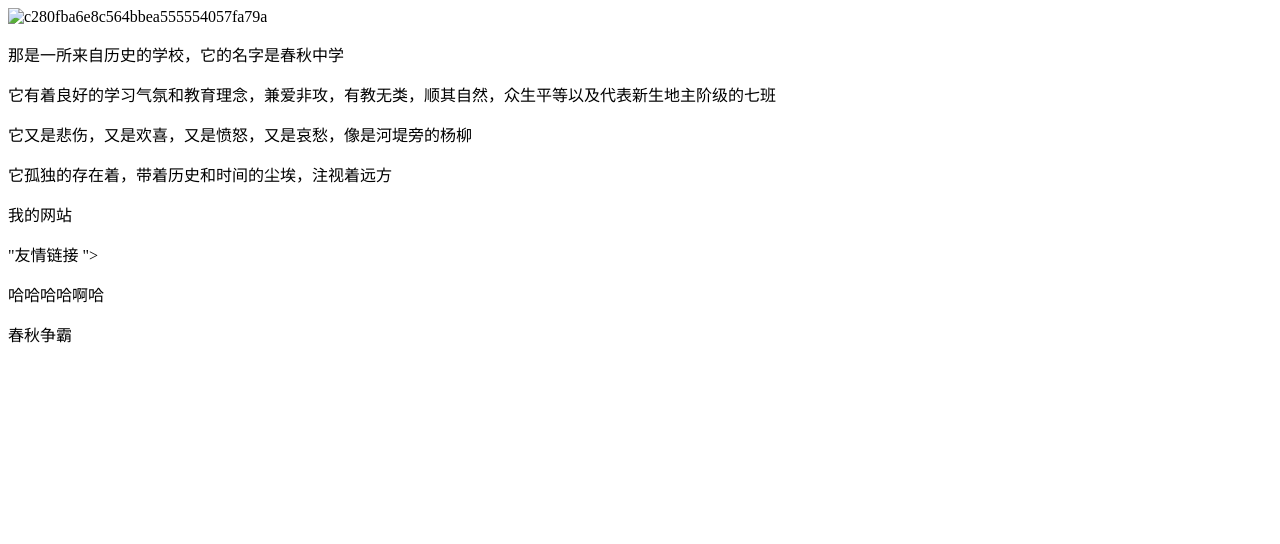
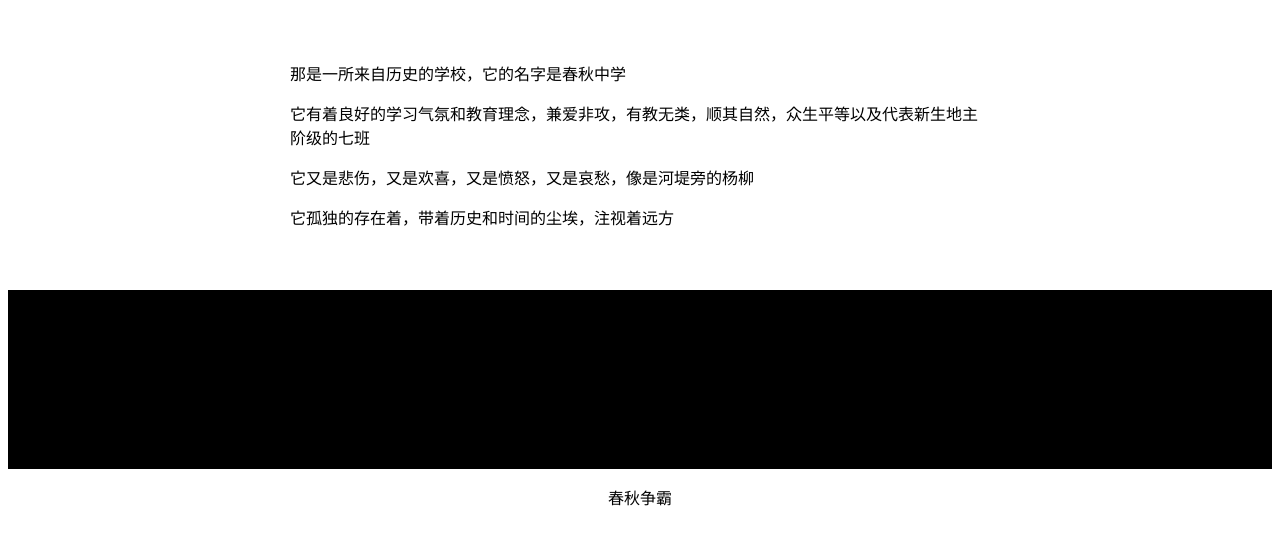
Before and after one commit to smithue/zh1, a plain HTML site: page index.html in a window 1280 px wide. Drawn offline with Linux system fonts and the light colour scheme.

Commit message:
Add files via upload

```diff
--- a/index.html
+++ b/index.html
@@ -7,14 +7,16 @@
     <title>Document</title>
 </head>
 <body>
+
+
     <div style="
-    background-color:black
-    text-align:center
-    padding:40px
+        max-width:  700px;
+        margin:  30px  auto;
+        padding: 15px;
+        line-height: 1.7；
+        text-align：center;
     ">
-    <img src="D:/奥特曼/c280fba6e8c564bbea555554057fa79a.jpeg" alt="c280fba6e8c564bbea555554057fa79a" width:70px  height:70px
-    </div>
-    <div>
+
       <p>那是一所来自历史的学校，它的名字是春秋中学</p>
       <p>它有着良好的学习气氛和教育理念，兼爱非攻，有教无类，顺其自然，众生平等以及代表新生地主阶级的七班</p>
       <p>它又是悲伤，又是欢喜，又是愤怒，又是哀愁，像是河堤旁的杨柳</p>
@@ -24,22 +26,31 @@
 
     </div>
     <div style="
-     background-color:black
-    text-align:center
-    padding:40px
-    font-size:12px
+     background-color:black;
+    text-align:center;
+    padding:40px;
+    font-size:12px;
 "><P>我的网站</P>
-"<a hrdf="https://smithue.github.io/zh1/">友情链接</a>
 "><P>哈哈哈哈啊哈</P>
 </div>
-<div style="
-  border: width 2px;
-  border-solid;
-  border-color:aqua
-">
-<p>春秋争霸</p>
 
-</div>
+ <div  style="
+ border-width: 10px  solid   red;
+ border-height: 100px  solid   red;
+ text-align: center;
+ ">
+ <P>春秋争霸</P>
+
+ </div>
+
+
+
+
+
+
+</border>
+
+
 
 </body>
 
```
